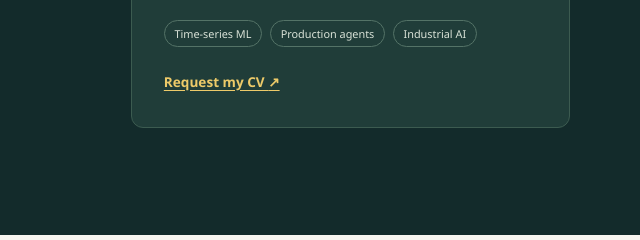
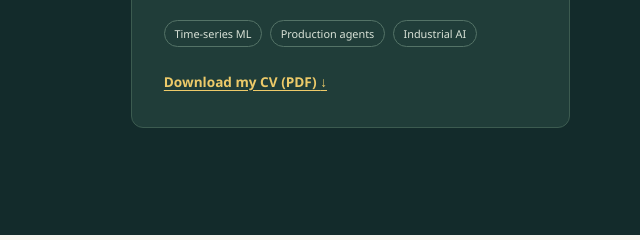
Before and after one commit to ntnguyen-so/ntnguyen-so.github.io, a plain HTML site: page index.html in a window 1280 px wide. Shown: the part 532-772 px from the top of the page, 640-1280 px from the left. Drawn offline with Linux system fonts and the light colour scheme.

Commit message:
Publish downloadable AI Engineer CV with portfolio link
Co-authored-by: Copilot <223556219+Copilot@users.noreply.github.com>
Copilot-Session: bdae7e7a-ad4c-4cee-a0b2-25bb738b9985

```diff
--- a/index.html
+++ b/index.html
@@ -49,7 +49,7 @@
             <div><dt>Core stack</dt><dd>Python, TypeScript, Azure, LangGraph, MCP</dd></div>
           </dl>
           <div class="note-tags"><span>Time-series ML</span><span>Production agents</span><span>Industrial AI</span></div>
-          <a class="cv-link" href="mailto:nthanh0203@gmail.com?subject=CV%20request%20-%20Ngoc%20Thanh%20Nguyen">Request my CV <span aria-hidden="true">&#8599;</span></a>
+          <a class="cv-link" href="NgocThanhNguyen_AI_Engineer_CV.pdf" download>Download my CV (PDF) <span aria-hidden="true">&#8595;</span></a>
         </aside>
       </div>
     </section>
@@ -199,7 +199,7 @@
 
     <section class="contact-section" id="contact" aria-labelledby="contact-title">
       <div class="container contact-inner">
-        <div><p class="eyebrow">FOR RECRUITERS &amp; HIRING TEAMS</p><h2 id="contact-title">Let's discuss your AI engineering role.</h2><p>Exploring opportunities in Norway. Email me with the role and team, or request my CV.</p><a class="contact-email" href="mailto:nthanh0203@gmail.com">nthanh0203@gmail.com</a></div>
+        <div><p class="eyebrow">FOR RECRUITERS &amp; HIRING TEAMS</p><h2 id="contact-title">Let's discuss your AI engineering role.</h2><p>Exploring opportunities in Norway. Email me with the role and team, or <a href="NgocThanhNguyen_AI_Engineer_CV.pdf" download>download my CV</a>.</p><a class="contact-email" href="mailto:nthanh0203@gmail.com">nthanh0203@gmail.com</a></div>
         <div class="contact-actions">
           <a class="button button-primary" href="mailto:nthanh0203@gmail.com?subject=AI%20engineering%20opportunity">Contact me about a role <span aria-hidden="true">&#8599;</span></a>
           <a class="button button-outline" href="https://www.linkedin.com/in/ngoc-thanh-nguyen-b39b87118/">View LinkedIn <span aria-hidden="true">&#8599;</span></a>
```
Also changed, not shown: 1 other file.
